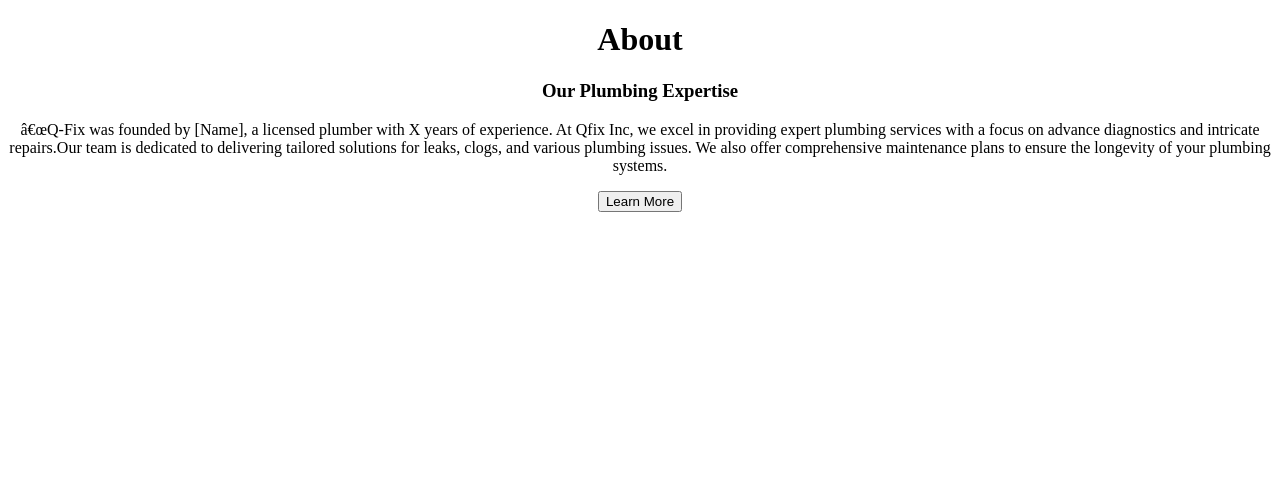
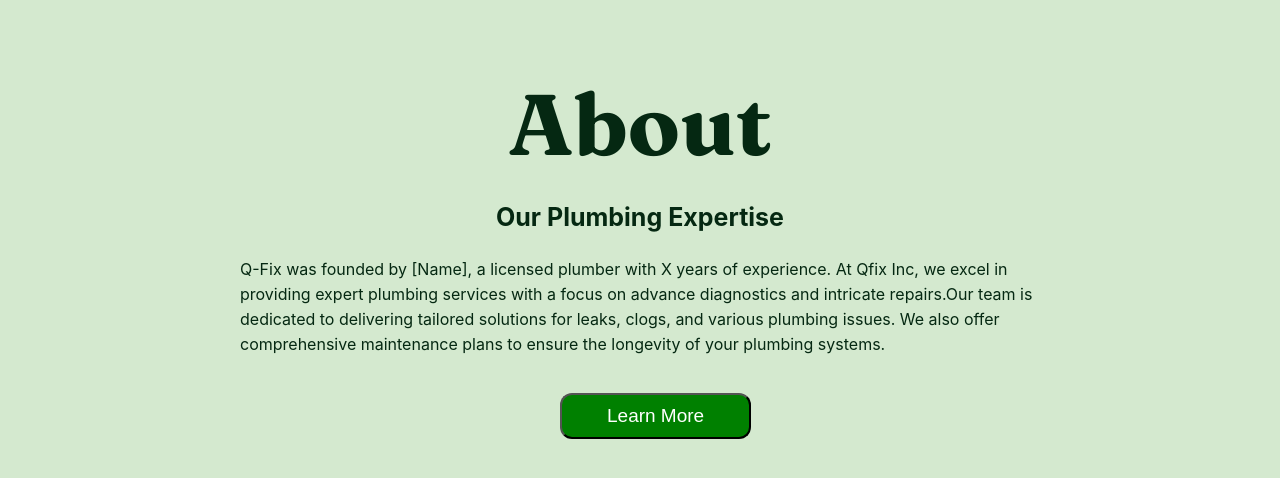
Before and after one commit to Pematsewang/Qfix-inc, a plain HTML site: page about.html in a window 1280 px wide. Drawn offline with Linux system fonts and the light colour scheme.

Commit message:
Update about.html spacing and colors

```diff
--- a/about.html
+++ b/about.html
@@ -4,21 +4,29 @@
     <meta charset="UFT-8"> <!--This lets browser know how to read text correctly-->
     <title>Who we are - Qfix Inc</title>
     <link rel="stylesheet" href="css/style.css">
+    <link rel="preconnect" href="https://fonts.googleapis.com" />
+    <link rel="preconnect" href="https://fonts.gstatic.com" crossorigin />
+    <link
+      href="https://fonts.googleapis.com/css2?family=Fraunces:opsz,wght@9..144,200;9..144,300;9..144,400;9..144,700&display=swap"
+      rel="stylesheet"
+    />
   </head>
-  <body>
-    <div class="about">
-    <h1>About</h1>
-    <h3>Our Plumbing Expertise</h3>
-    <p>
-      “Q-Fix was founded by [Name], a licensed plumber with X years of experience.
+  <body class="about">
+    <section class="content">
+      <div class="home">
+         <h1 class="home-title">About</h1>
+         <h3 class="expertise">Our Plumbing Expertise</h3>
+         <p class="about-me">
+          Q-Fix was founded by [Name], a licensed plumber with X years of experience.
         At Qfix Inc, we excel in providing expert plumbing services with a focus
         on advance diagnostics and intricate repairs.Our team is dedicated to
         delivering tailored solutions for leaks, clogs, and various plumbing
         issues. We also offer comprehensive maintenance plans to ensure the
         longevity of your plumbing systems.
         </p>
-    <button type="button">Learn More</button>
+        <button class="button2" type="button">Learn More</button>
       </div>
-    </body>
+     </section>
+
   </body>
 </html>
--- a/css/style.css
+++ b/css/style.css
@@ -65,13 +65,53 @@
     border-radius: 12px;
     background-color:green;
     color: white;
+}
 
 
 
+.about {
+    background-color: #D4E9CF;
 }
-.about {
-text-align: center;
+
+
+.home {
+max-width: 800px;
+margin: 0 auto;
 }
+
+.home-title {
+    text-align: center;
+    font-size: 86px;
+    font-family: "Fraunces", serif;
+    margin-bottom: .1em;
+    color: #052812;
+}
+.expertise {
+    text-align: center;
+    font-size: 25px;
+    font-family: 'Inter', sans-serif;
+    color: #052812;
+
+}
+
+.about-me {
+    font-family: 'Inter', sans-serif;
+    font: 30px;
+    color: #052812;
+    line-height: 25px;
+
+}
+
+.button2 {
+border-radius: 12px;
+ background-color: green;
+ color: white;
+ margin-left: 320px;
+ font-size: 19px;
+ padding: 10px 45px;
+ margin-top: 20px;
+}
+
 
 .service-title {
     text-align: center;
```
Lines whose indentation alone changed are shown as unchanged.
